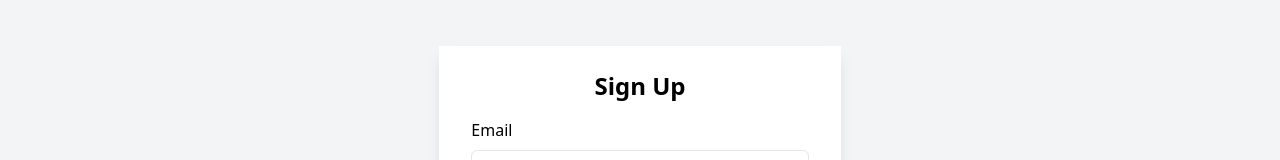
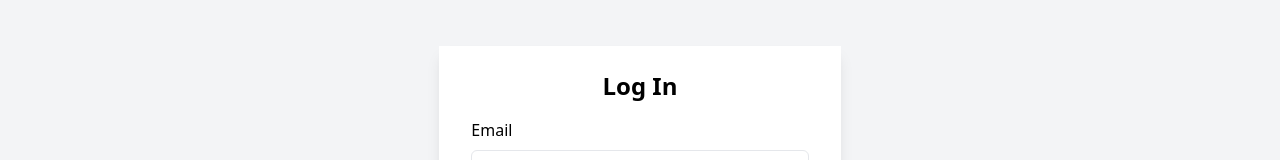
Before and after one commit to James-P-Boyle/memberME, a React (Create React App) app in the folder frontend/finalproject/: page /login in a window 1280 px wide. Shown: the part 228-388 px from the top of the page. Built offline with nearby package versions, Linux system fonts and the light colour scheme.

Commit message:
Change title

```diff
--- a/frontend/finalproject/src/components/Login.js
+++ b/frontend/finalproject/src/components/Login.js
@@ -2,7 +2,7 @@
   return (
     <div className="flex items-center justify-center min-h-screen bg-gray-100">
       <div className="px-8 py-6 mt-4 text-left bg-white shadow-lg">
-        <h3 className="text-2xl font-bold text-center">Sign Up</h3>
+        <h3 className="text-2xl font-bold text-center">Log In</h3>
         <form action="http://localhost:4000/auth/login" method="POST">
           <div className="mt-4">
             <div>
```
